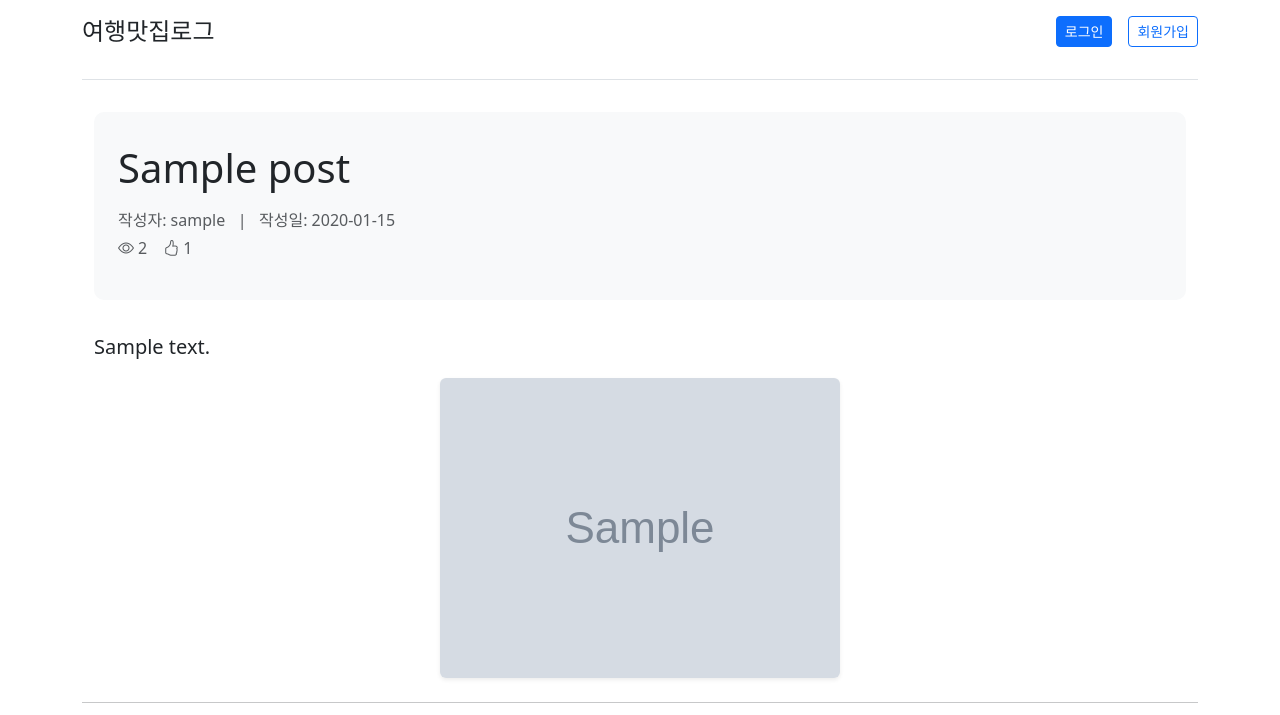
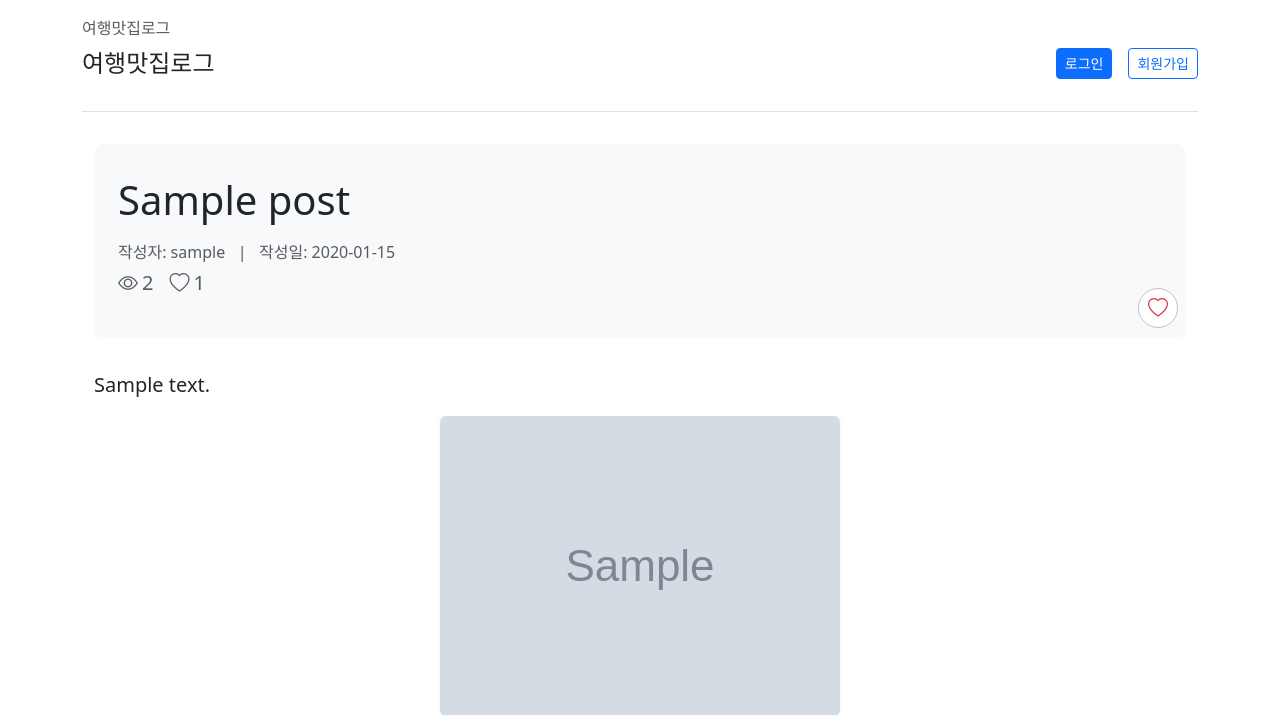
Before and after one commit to sujin82/blog-django, a Django app: page /blog/1/ in a window 1280 px wide. Shown: the top 715 px of the page. Run offline with Django 5.2, Linux system fonts and the light colour scheme; tables that the repository leaves empty hold one stand-in row (values such as "Sample post"); grey boxes marked "Sample" are stand-in pictures.

Commit message:
보완 수정중

```diff
--- a/blog/templates/blog/post_detail.html
+++ b/blog/templates/blog/post_detail.html
@@ -69,10 +69,38 @@
 .edit-btn-group .btn-cancel {
     color: #6c757d; /* 회색 */
 }
+
+.btn-icon {
+    width: 40px;
+    height: 40px;
+    border-radius: 50%;
+    border: 1px solid #c2c2c2;
+    display: flex;
+    align-items: center;
+    justify-content: center;
+    transition: background-color 0.2s, transform 0.2s;
+    cursor: pointer;
+    background-color:#fff;
+}
+
+.btn-icon:hover {
+    background-color: #e2e6ea;
+    transform: scale(1.1);
+}
+
+.btn-icon:disabled {
+    opacity: 0.5;
+    cursor: not-allowed;
+}
 </style>
 {% endblock %}
 
 {% load static %}
+{% block main_link %}
+<div class="mb-2">
+    <a href="/" class="text-muted text-decoration-none fs-6">여행맛집로그</a>
+</div>
+{% endblock %}
 
 {% block logo %}
     {% if user.is_authenticated and is_my_post %}
@@ -115,7 +143,22 @@
 <div class="container my-4 position-relative">
 
     <!-- 게시글 상단 정보 박스 -->
-    <div class="meta-box">
+    <div class="meta-box position-relative">
+    <!-- 좋아요 버튼: 우측 상단 고정 -->
+        <button class="like-btn btn-icon position-absolute bottom-0 end-0 mt-2 me-2" style="margin-bottom:10px;"
+            data-post-id="{{ post.id }}"
+            {% if not user.is_authenticated %}
+                data-action="login-required"
+            {% elif user == post.author %}
+                data-action="own-post"
+                disabled
+            {% else %}
+                data-action="toggle-like"
+            {% endif %}
+        >
+            <i class="bi {% if user in post.like_set.all %}bi-heart-fill{% else %}bi-heart{% endif %} fs-5 text-danger like-icon"></i>
+        </button>
+
         <!-- 제목 -->
         <h1 class="mb-3">{{ post.title }}</h1>
 
@@ -126,12 +169,12 @@
         </p>
 
         <!-- 조회수 + 좋아요 -->
-        <p class="card-text text-muted mb-2 d-flex gap-3 align-items-center">
+        <p class="card-text text-muted mb-2 d-flex gap-3 align-items-center fs-5">
             <span class="d-flex align-items-center">
                 <i class="bi bi-eye me-1"></i> {{ post.view_count }}
             </span>
             <span class="d-flex align-items-center">
-                <i class="bi bi-hand-thumbs-up me-1"></i> {{ post.like_set.count }}
+                <i class="bi bi-heart me-1"></i> {{ post.like_set.count }}
             </span>
         </p>
     </div>
@@ -267,10 +310,12 @@
 
         if (action === 'login-required') {
             alert('좋아요를 누르려면 로그인이 필요합니다.');
+            return;
         }
 
         if (action === 'own-post') {
             alert('본인이 작성한 게시글에는 좋아요를 누를 수 없습니다.');
+            return;
         }
 
         if (action === 'toggle-like') {
@@ -287,14 +332,16 @@
                     return;
                 }
 
-                    const img = document.querySelector('.like-img');
+                const icon = document.querySelector('.like-icon');
                 const count = document.querySelector('.like-count');
 
-                    if (img && count) {
+                if (icon && count) {
                     if (data.liked) {
-                            img.src = '/static/images/free-icon-like-6924834.png';
+                        icon.classList.remove('bi-heart');
+                        icon.classList.add('bi-heart-fill');
                     } else {
-                            img.src = '/static/images/free-icon-like-symbol-5881205.png';
+                        icon.classList.remove('bi-heart-fill');
+                        icon.classList.add('bi-heart');
                     }
                     count.textContent = data.likes_count;
                 }
```
Also changed, not shown: blog/templates/blog/my_posts.html (+9 -0 lines), media/profiles/2.jpg (deleted). Lines whose indentation alone changed are shown as unchanged.
